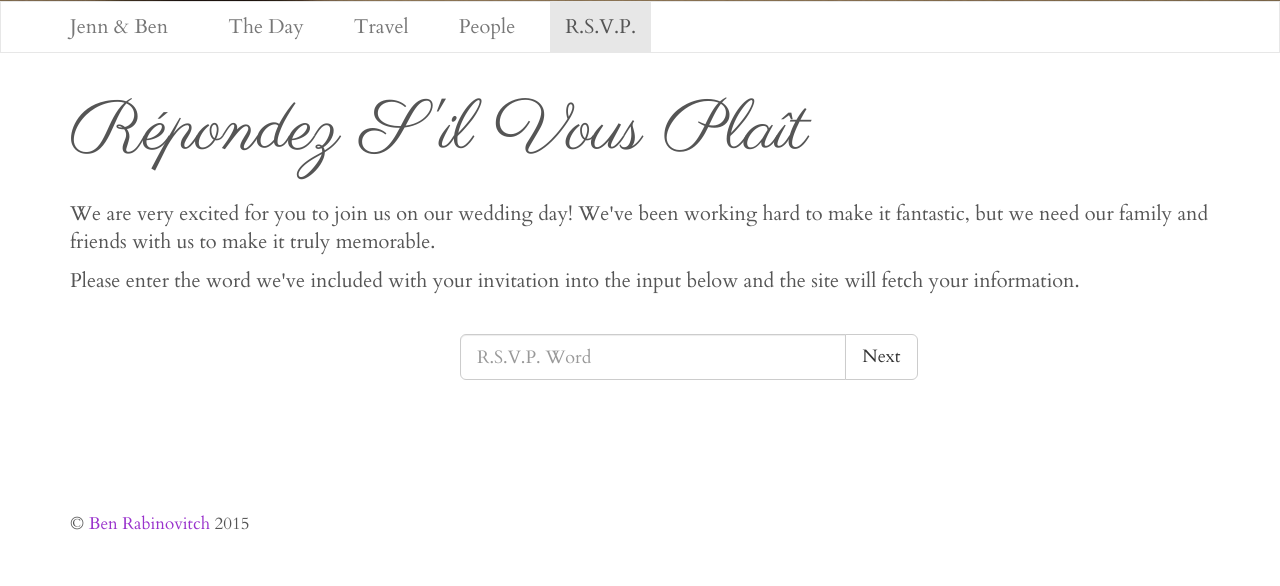
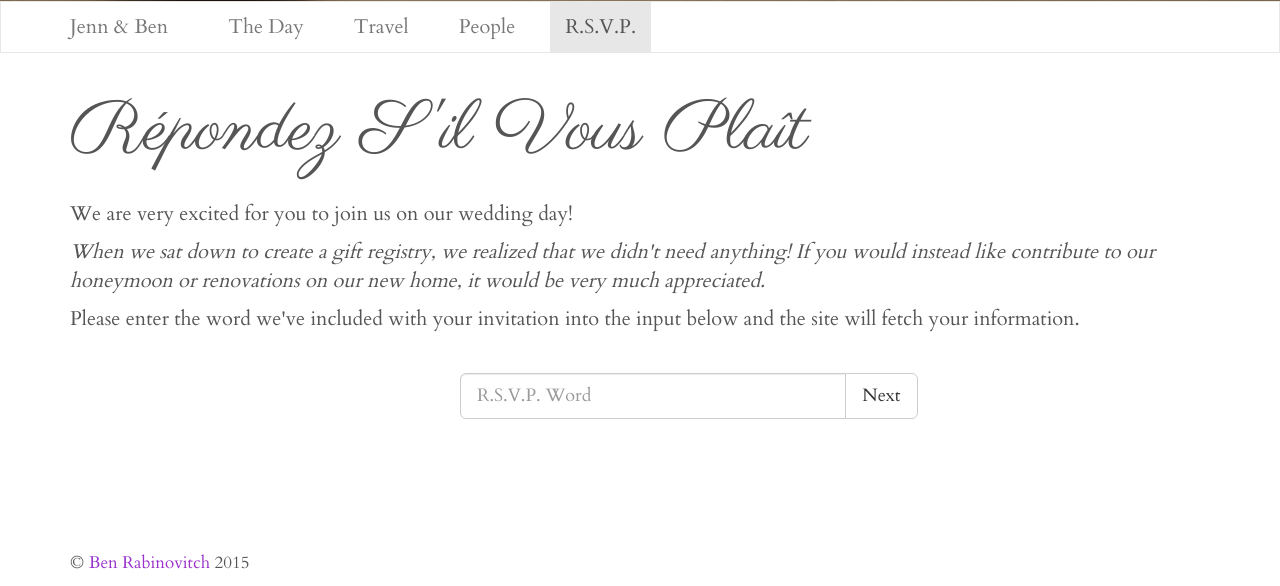
Before and after one commit to brab/wedding, a Django app: page /rsvp/ in a window 1280 px wide. Shown: the part 523-1109 px from the top of the page. Before the commit the page ends 1053 px from the top, so only its background shows below. Run offline with Django 3.2, Linux system fonts and the light colour scheme; some libraries are stand-ins or nearby versions.

Commit message:
Monetary gifts request copy

```diff
--- a/backend/rsvp/templates/rsvp/index.html
+++ b/backend/rsvp/templates/rsvp/index.html
@@ -20,7 +20,12 @@
     </h1>
 
     <p>
-      We are very excited for you to join us on our wedding day! We've been working hard to make it fantastic, but we need our family and friends with us to make it truly memorable.
+      We are very excited for you to join us on our wedding day!
+    </p>
+    <p>
+      <em>
+        When we sat down to create a gift registry, we realized that we didn't need anything! If you would instead like contribute to our honeymoon or renovations on our new home, it would be very much appreciated.
+      </em>
     </p>
     <p>
       Please enter the word we've included with your invitation into the input below and the site will fetch your information.
```
